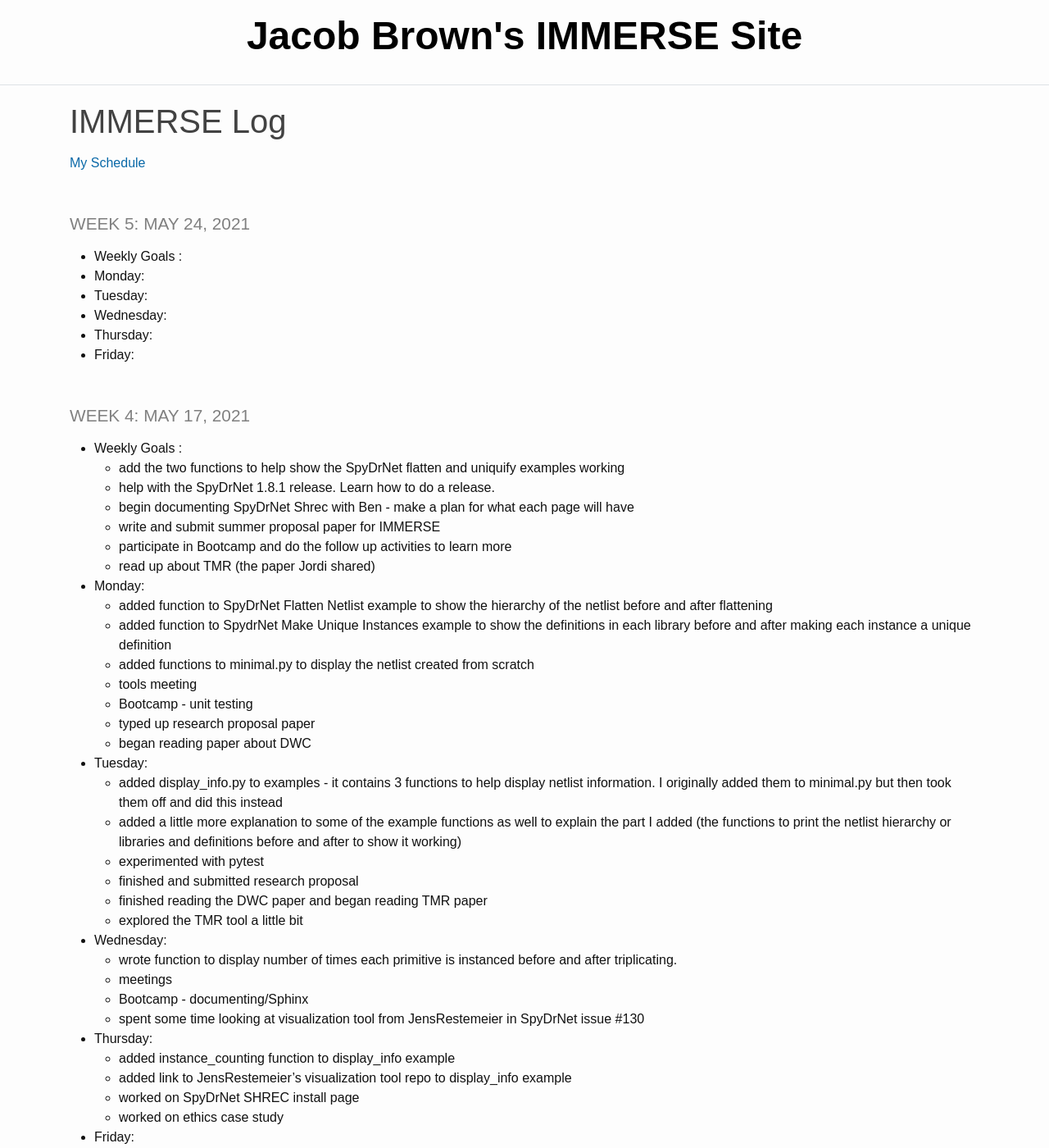
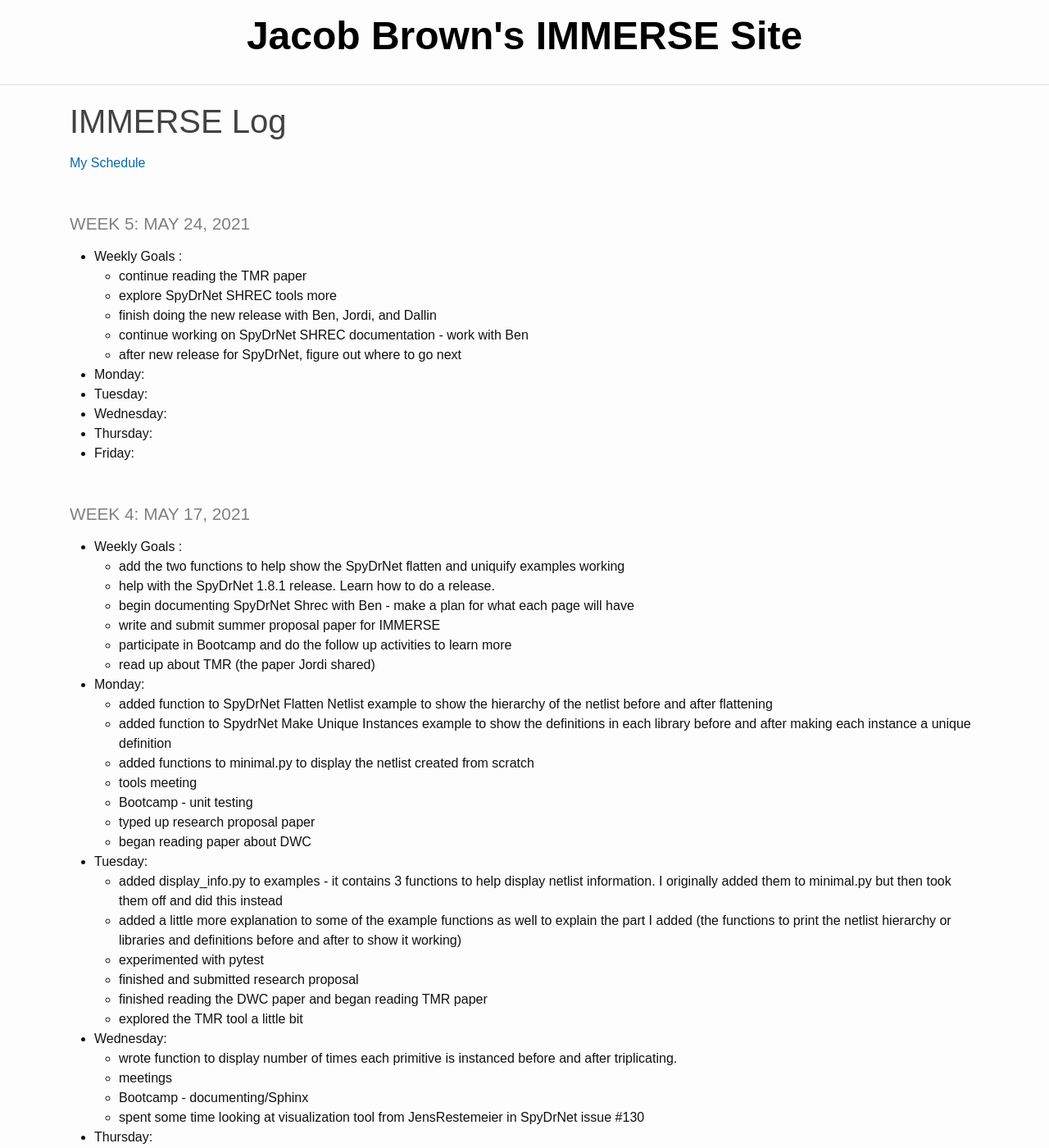
Before and after one commit to jacobdbrown4/jacob_brown, a Jekyll site: the page built from _pages/log.md, in a window 1280 px wide and 1400 px high. Shown: the whole window at 82% size. Built offline with Jekyll 4.4.1, drawn with Linux system fonts in a browser that asks for light colours; some of the changed text lies outside the part shown.

Commit message:
updated log

```diff
--- a/_pages/log.md
+++ b/_pages/log.md
@@ -7,6 +7,11 @@ title: IMMERSE Log
 
 ### Week 5: May 24, 2021
 * **Weekly Goals** :
+  * continue reading the TMR paper
+  * explore SpyDrNet SHREC tools more
+  * finish doing the new release with Ben, Jordi, and Dallin
+  * continue working on SpyDrNet SHREC documentation - work with Ben
+  * after new release for SpyDrNet, figure out where to go next
 * **Monday**:
 * **Tuesday**:
 * **Wednesday**:
@@ -48,6 +53,9 @@ title: IMMERSE Log
   * worked on SpyDrNet SHREC install page
   * worked on ethics case study
 * **Friday**:
+  * meet with Andrew and Ben over Zoom to learn more about SpyDrNet SHREC
+  * Bootcamp - Docker
+  * started doing new release with Jordi and Ben - merged all our branches
 
 ### Week 3: May 10, 2021
 
```
